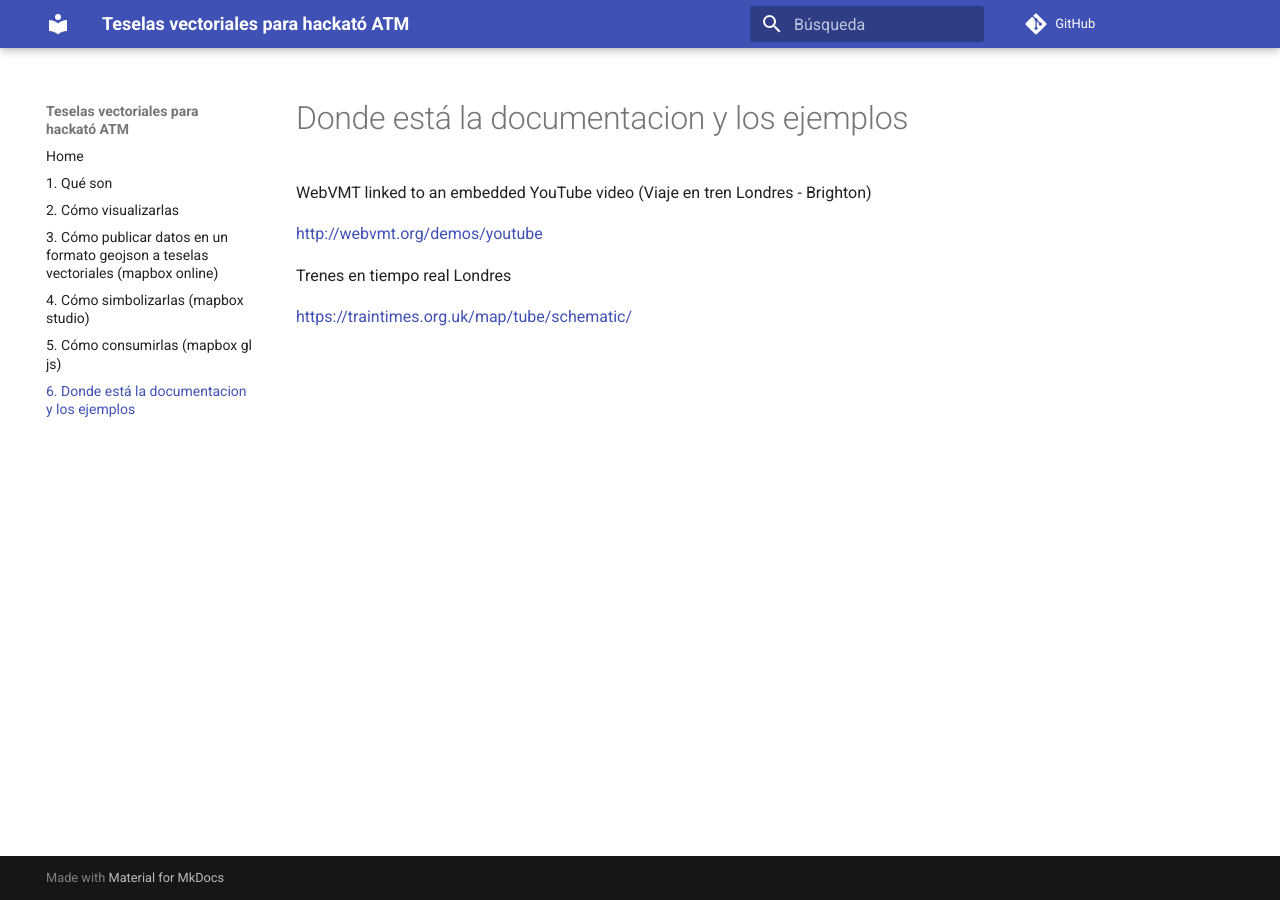
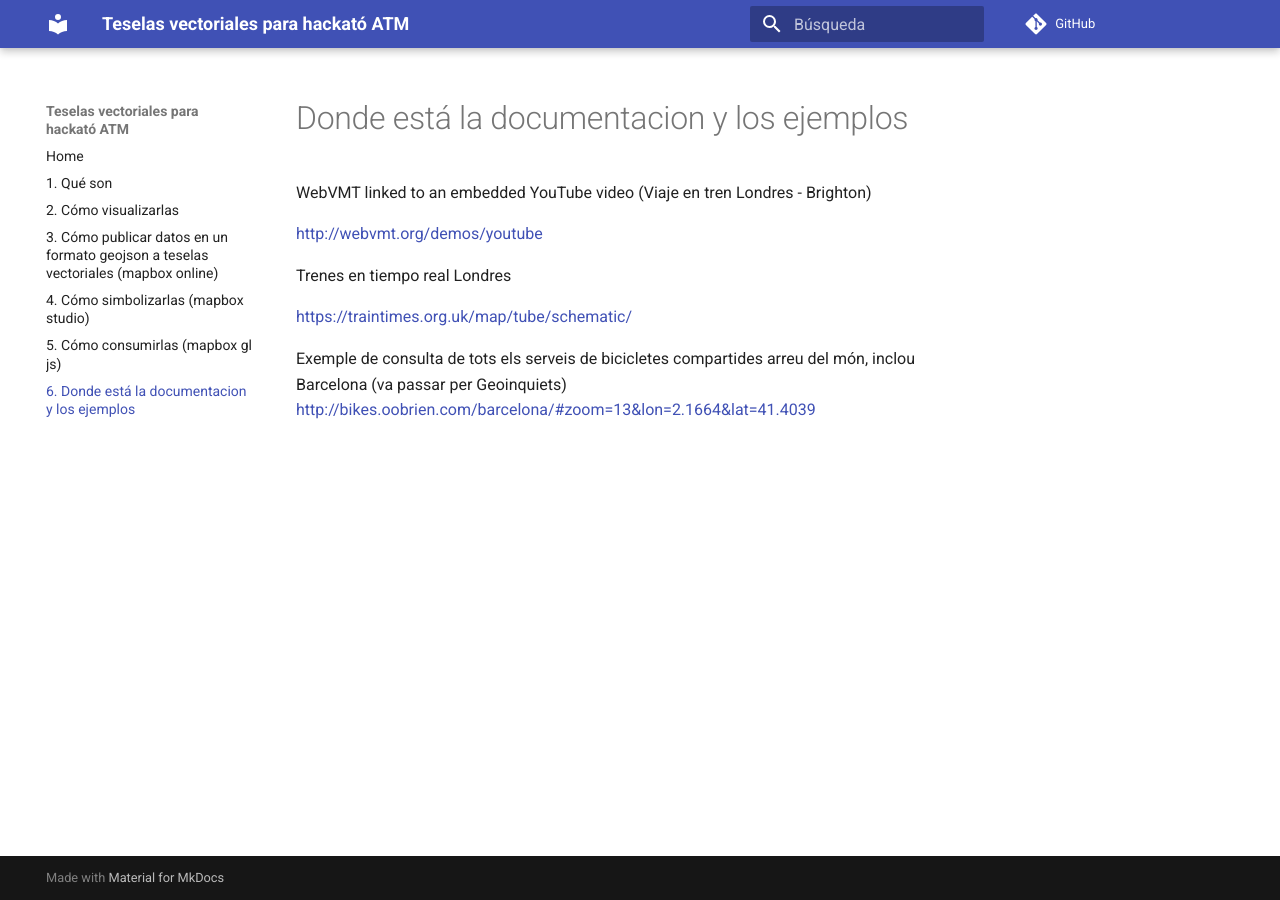
Before and after one commit to geoinquiets/vt-hackato-atm, an MkDocs documentation site: the page built from docs/6_documentacion.md, in a window 1280 px wide. Built offline with MkDocs 1.6.1 and Material for MkDocs 9.7.7, drawn with Linux system fonts in a browser that asks for light colours; comment, search, counter and statistics services are not loaded; old or Windows-style settings are respelled for this version of MkDocs.

Commit message:
afegit bicing
portal de serveis de bicis arreu del món

```diff
--- a/docs/6_documentacion.md
+++ b/docs/6_documentacion.md
@@ -8,3 +8,6 @@ http://webvmt.org/demos/youtube
 Trenes en tiempo real Londres
 
 https://traintimes.org.uk/map/tube/schematic/
+
+Exemple de consulta de tots els serveis de bicicletes compartides arreu del món, inclou Barcelona (va passar per Geoinquiets)
+http://bikes.oobrien.com/barcelona/#zoom=13&lon=2.1664&lat=41.4039
```
